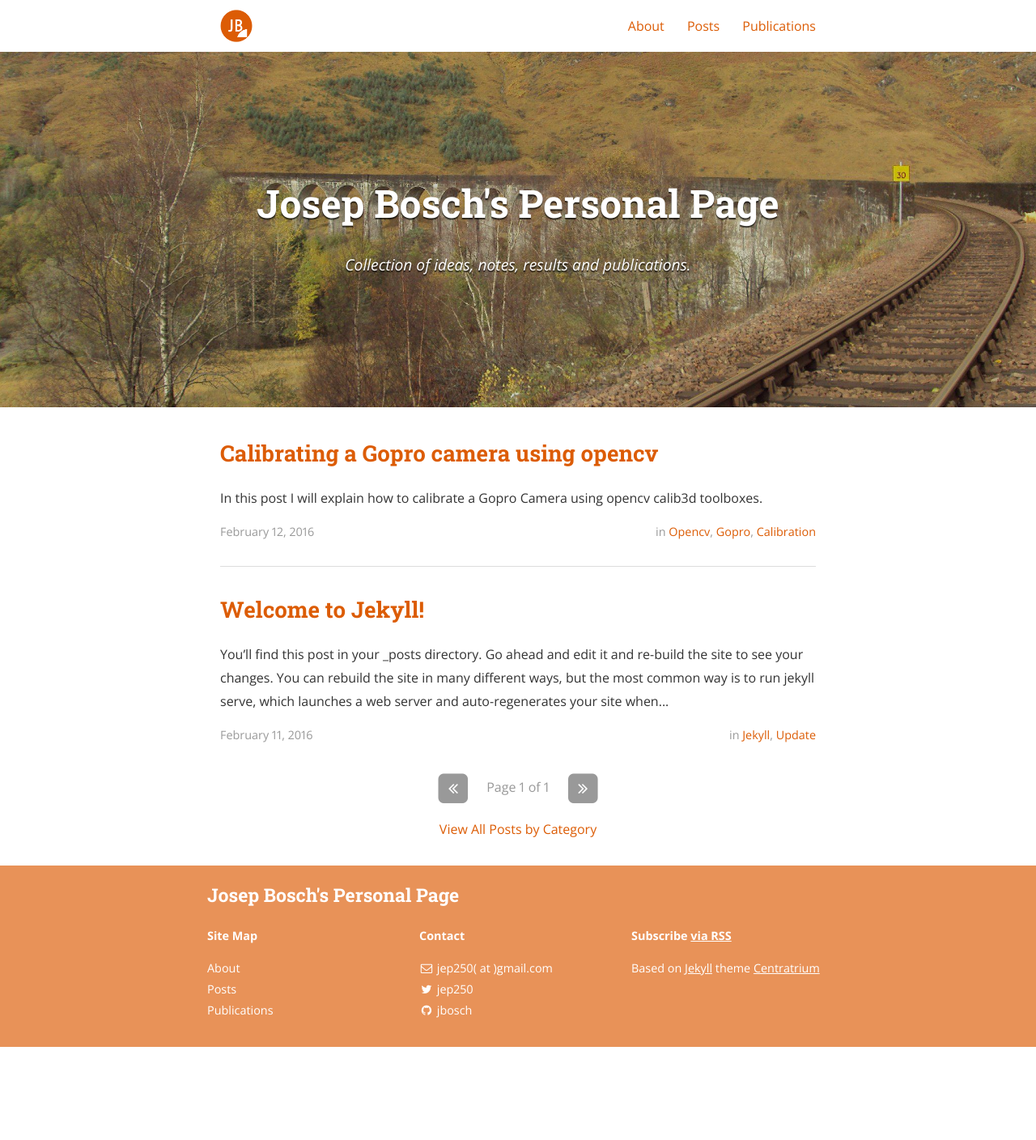
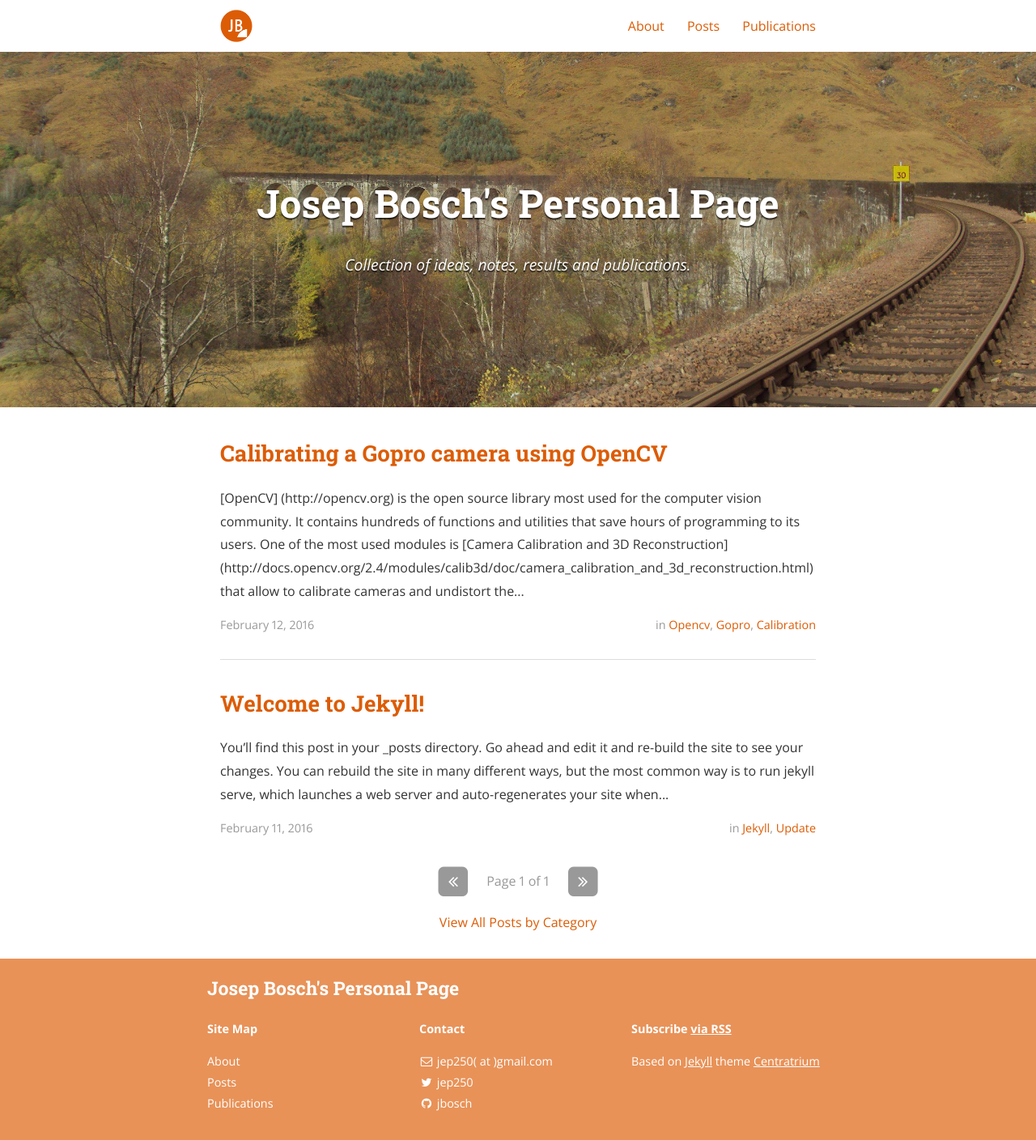
Before and after one commit to JBosch/jbosch.github.io, a Jekyll site: the page built from index.html, in a window 1280 px wide. Shown: the whole page at 81% size. Built offline with Jekyll 4.4.1, drawn with Linux system fonts in a browser that asks for light colours; nearby versions of some CDN libraries; the list of posts is cut into pages by our own code; a style sheet for code colours, icons or effects is not loaded; before the commit the page ends 1293 px from its top, so only the background shows below that; some of the changed lines change nothing that is shown.

Commit message:
Doing post

```diff
--- a/_posts/2016-02-12-calibrating-go-pro-using-opencv.markdown
+++ b/_posts/2016-02-12-calibrating-go-pro-using-opencv.markdown
@@ -1,8 +1,31 @@
 ---
 layout: post
-title:  "Calibrating a Gopro camera using opencv"
+title:  "Calibrating a Gopro camera using OpenCV"
 date:   2016-02-12 10:28:51 +0100
 categories: opencv gopro calibration
 ---
 
-In this post I will explain how to calibrate a Gopro Camera using opencv calib3d toolboxes.
+[OpenCV] (http://opencv.org) is the open source library most used for the computer vision community. It contains hundreds of functions and utilities that save hours of programming to its users.
+One of the most used modules is [Camera Calibration and 3D Reconstruction] (http://docs.opencv.org/2.4/modules/calib3d/doc/camera_calibration_and_3d_reconstruction.html) that allow to calibrate cameras and undistort the output images.
+Calibrating a camera is not a complicated task for normal cameras and there are many sites with extensive descriptions about how to achieve a good calibration with OpenCV, but problems start when trying to calibrate wide-angle and fisheye lenses with the standard module.
+
+The standard module that was based on Bouguet's Toolbox was not thought to calibrate wide-angle and fisheye lenses but rectilinear cameras.
+
+Surfing the net, one can found multiple forum entries and questions about people trying to calibrate a GoPro camera with the standard module that most likely leads to undesired results or problems.
+With lots of pacience and the appropiate number of parameters it is possible to achieve an acceptable result.
+
+For example, calibrating a GoPro Hero 4 Black camera in 12Mpx Image mode with 4 radial distortion parameters. Gives the following results:
+
+![alt text](GOPR0283.JPG "Original Image")
+
+![alt text](GOPR0283_rect_0.JPG "Undistorted image (Alpha 0)")
+
+With an RMS of 1.3 px, that given the distortion of the original images seems reasonable. Everything looks great until here. The surprise comes when people tries to "zoom out" the image in order to see all the information that was in the original one, and not the cropped version.
+
+![alt text](GOPR0283_rect.JPG "Undistorted image (Alpha 1)")
+
+Looking at the picture above we can clearly seen that the corners of the image are clearly distorted. Vertical lines look curvy making this regions of the image unusable for any application.
+
+Fortunately, since OpenCV 2.4.10 comes with a set of functions especially designed for fisheye lenses that can deal with heavy distortions like the GoPro images.
+
+![alt text](GOPR0283_rect_fish.JPG "Undistorted image (Fisheye Model)")
```
Also changed, not shown: 4 other files.
